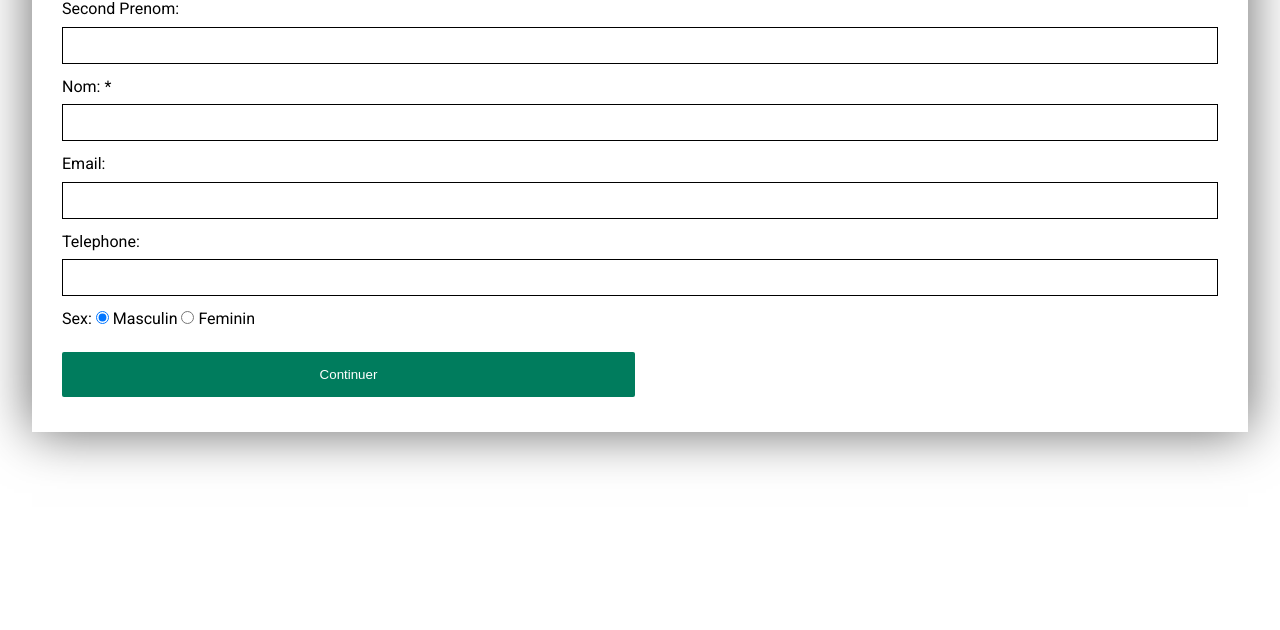
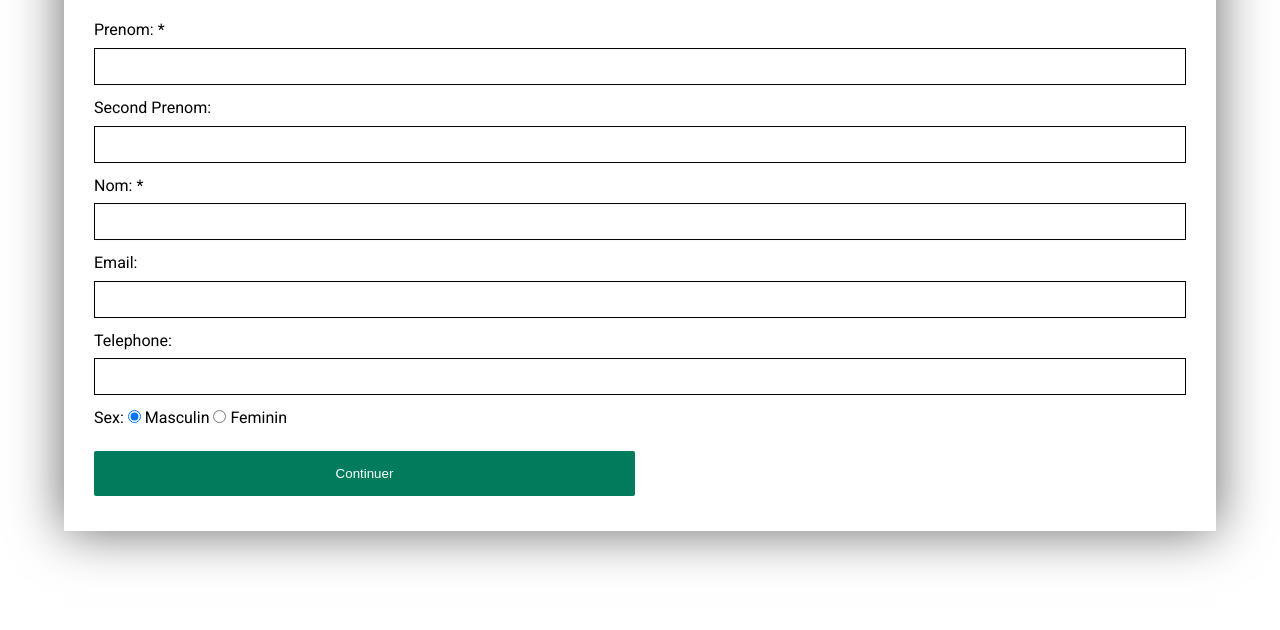
Before and after one commit to generally23/dv-client, a plain HTML site: page index.html in a window 1280 px wide. Shown: the part 170-800 px from the top of the page. Drawn offline with Linux system fonts and the light colour scheme.

Commit message:
update css

```diff
--- a/index.scss
+++ b/index.scss
@@ -16,6 +16,7 @@ body {
   font-size: 1.6rem;
   line-height: 1.6;
   font-family: Roboto, sans-serif;
+  margin: 5rem 0;
 }
 
 h2,
@@ -50,13 +51,17 @@ h1 {
 
 .form,
 .summary {
-  width: 95%;
   margin: auto;
   box-shadow: 0 0 50px rgba($black, 0.6);
   padding: 3rem;
+  width: 90%;
 }
 
 .form {
+  position: absolute;
+  top: 50%;
+  left: 50%;
+  transform: translate(-50%, -50%);
   &--unactive {
     display: none;
   }
@@ -162,6 +167,8 @@ h1 {
 
 .summary {
   display: none;
+  width: 95%;
+
   &--active {
     display: block;
   }
```
Also changed, not shown: index.css, 1 other file.
